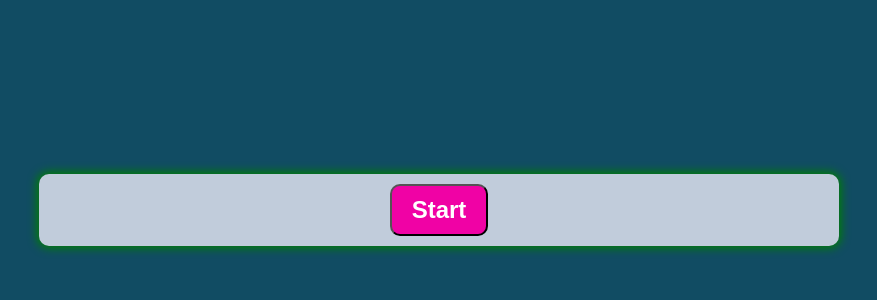
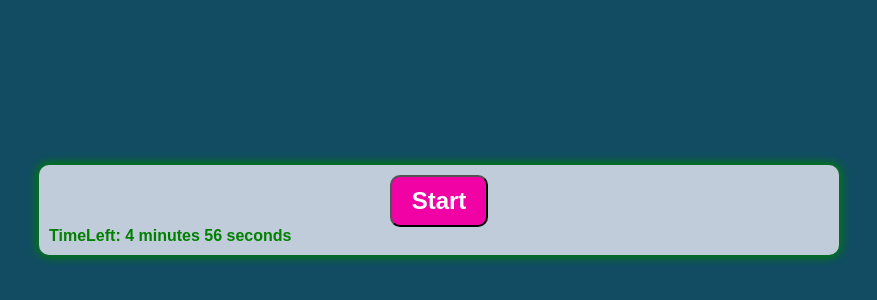
Before and after one commit to Mekonnenke/WebApiChallenge, a plain HTML site: page index.html in a window 1280 px wide. Shown: the part 190-490 px from the top of the page, without its empty margins (201-1078 px from the left). Drawn offline with Linux system fonts and the light colour scheme; the site is published under a folder, as on GitHub Pages, so addresses that start at the root find nothing.

Commit message:
html link

```diff
--- a/index.html
+++ b/index.html
@@ -42,6 +42,6 @@
       </div>
     </section>
 
-    <script src="/assets/js/script.js" charset="utf-8"></script>
+    <script src="./assets/js/script.js" charset="utf-8"></script>
   </body>
 </html>
```
